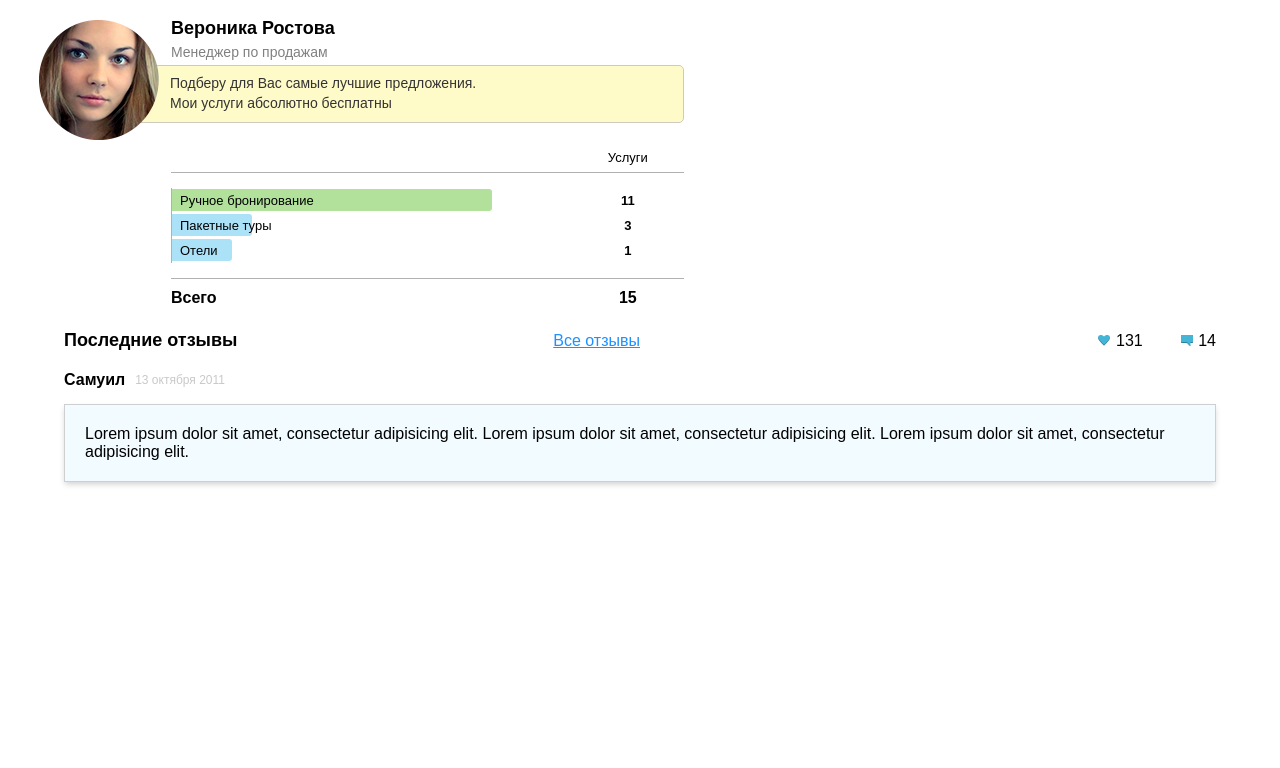
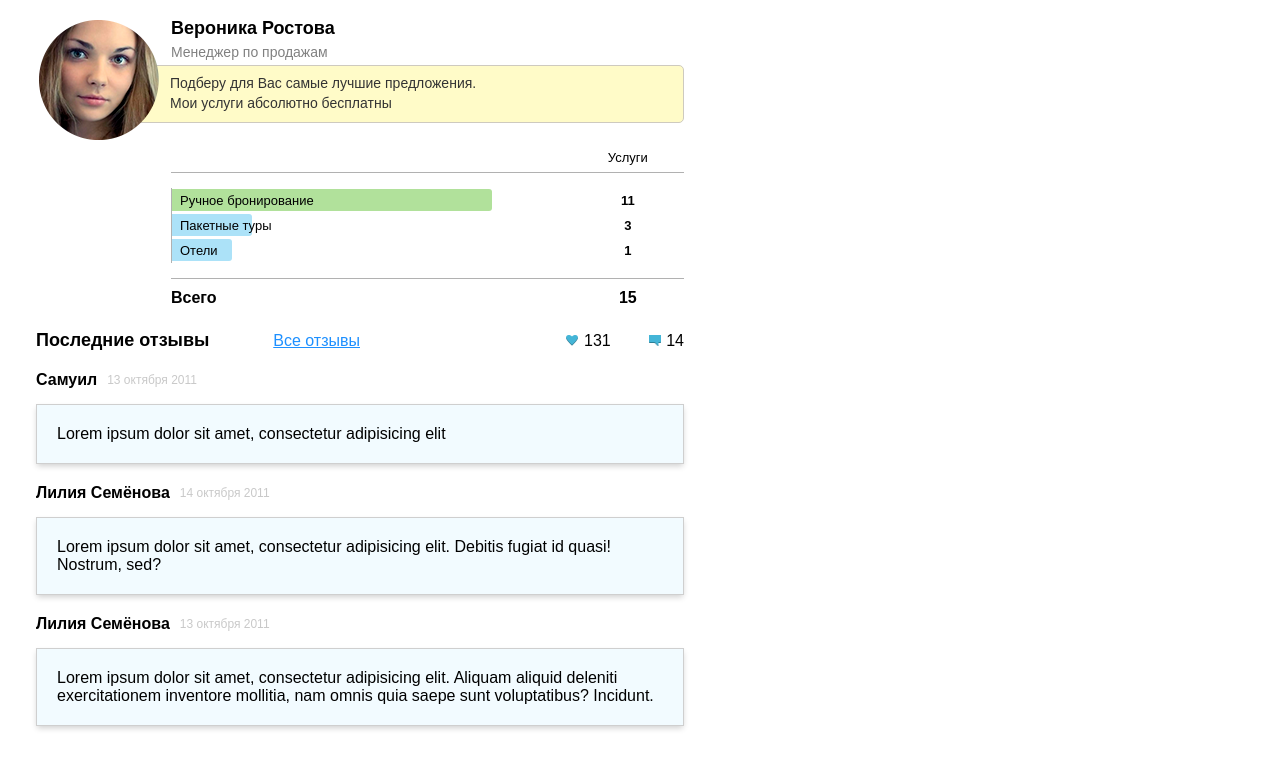
Before and after one commit to reactb0y1/060920191755a, a React (Create React App) app: page / in a window 1280 px wide. Shown: the top 768 px of the page. Built offline with nearby package versions, Linux system fonts and the light colour scheme.

Commit message:
chr Comments Список про`map`лен

```diff
--- a/src/CommentsContainer/Comments/Comments.css
+++ b/src/CommentsContainer/Comments/Comments.css
@@ -1,6 +1,14 @@
 .Comments {
     width: 90%;
     display: flex;
+    flex-wrap: wrap;
+    align-items: center;
+}
+
+.CommentsItem {
+    width: 100%;
+    display: flex;
+    flex-direction: row;
     flex-wrap: wrap;
     align-items: center;
     margin-top: 20px;
--- a/src/CommentsContainer/Comments/Comments.js
+++ b/src/CommentsContainer/Comments/Comments.js
@@ -2,23 +2,51 @@ import React, {Component} from 'react'
 import './Comments.css'
 
 class Comments extends Component {
+
+    state = {
+        commentsData: [
+            {
+                name: 'Самуил',
+                date: '13 октября 2011',
+                text: 'Lorem ipsum dolor sit amet, consectetur adipisicing elit'
+            },
+            {
+                name: 'Лилия Семёнова',
+                date: '14 октября 2011',
+                text: 'Lorem ipsum dolor sit amet, consectetur adipisicing elit. Debitis fugiat id quasi! Nostrum, sed?'
+            },
+            {
+                name: 'Лилия Семёнова',
+                date: '13 октября 2011',
+                text: 'Lorem ipsum dolor sit amet, consectetur adipisicing elit. Aliquam aliquid deleniti exercitationem inventore mollitia, nam omnis quia saepe sunt voluptatibus? Incidunt.'
+            },
+        ]
+    };
+
+    makeList() {
+        const commentsData = this.state.commentsData;
+
+        const commentItem = commentsData.map((commentItem) =>
+            <li className='CommentsItem'>
+                <h5 className="CommentsName">{commentItem.name}</h5>
+
+                <span className="CommentsDate">{commentItem.date}</span>
+
+                <div className="CommentsTextContainer">
+                    <p className="CommentsText">{commentItem.text}</p>
+                </div>
+            </li>
+        );
+
+        return commentItem
+
+    }
+
     render() {
         return (
-            <div className="Comments">
-
-                <h5 className="CommentsName">Самуил</h5>
-
-                <span className="CommentsDate">13 октября 2011</span>
-
-                <div className="CommentsTextContainer">
-                    <p className="CommentsText">
-                        Lorem ipsum dolor sit amet, consectetur adipisicing elit.
-                        Lorem ipsum dolor sit amet, consectetur adipisicing elit.
-                        Lorem ipsum dolor sit amet, consectetur adipisicing elit.
-                    </p>
-                </div>
-
-            </div>
+            <ul className="Comments">
+                {this.makeList()}
+            </ul>
         );
     }
 }
--- a/src/CommentsContainer/CommentsContainer.css
+++ b/src/CommentsContainer/CommentsContainer.css
@@ -1,4 +1,5 @@
 .CommentsContainer {
+    max-width: 720px;
     display: flex;
     flex-direction: column;
     align-items: center;
```
